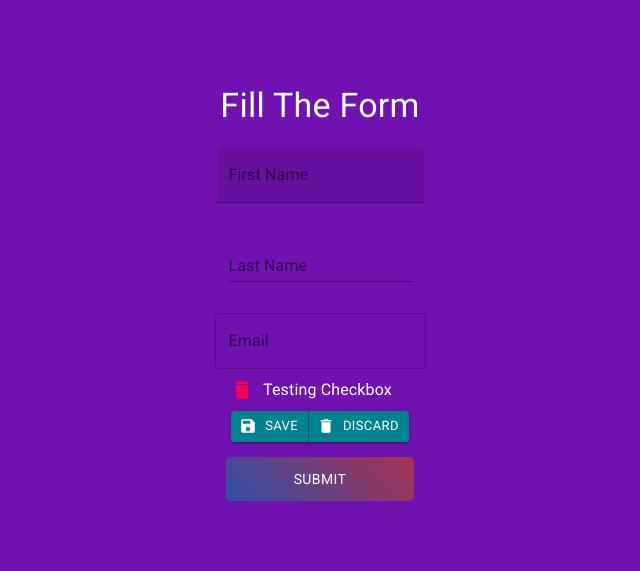
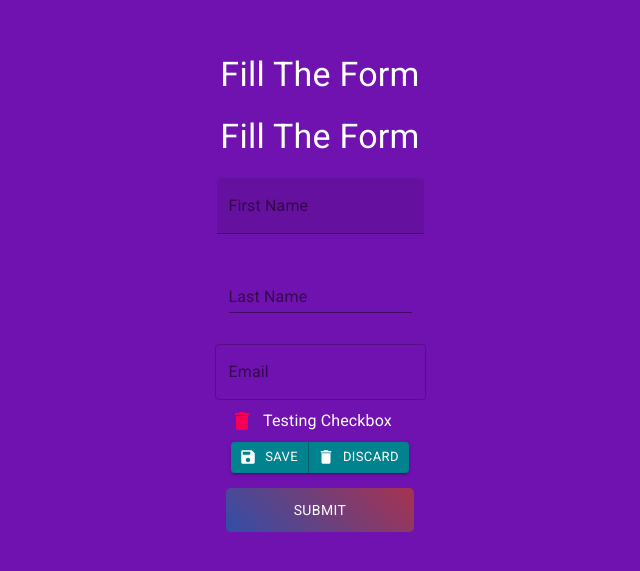
Before and after one commit to ahsanahmedkhan/React-MaterialUI, a React (Create React App) app: page / in a window 1280 px wide. Shown: the part 107-678 px from the top of the page, without its empty margins (320-960 px from the left). Built offline with nearby package versions, Linux system fonts and the light colour scheme.

Commit message:
typography in material UI

```diff
--- a/src/App.js
+++ b/src/App.js
@@ -8,7 +8,7 @@ import FormControlLabel  from '@material-ui/core/FormControlLabel';
 import TextField from '@material-ui/core/TextField';
 
 import { makeStyles, ThemeProvider, createTheme } from '@material-ui/core/styles';
-
+//typography for fonts
 import {cyan } from '@material-ui/core/colors';
 import 'fontsource-roboto';
 
@@ -60,9 +60,9 @@ function App() {
   return (
     <ThemeProvider theme={theme}>
     <div className="App">
-
     <header className="App-header">
 
+    <Typography variant="h4">Fill The Form</Typography>
     <Typography variant="h4">Fill The Form</Typography>
 
     <TextField variant="filled" label="First Name" placeholder="Ahsan" color="primary" />
```
